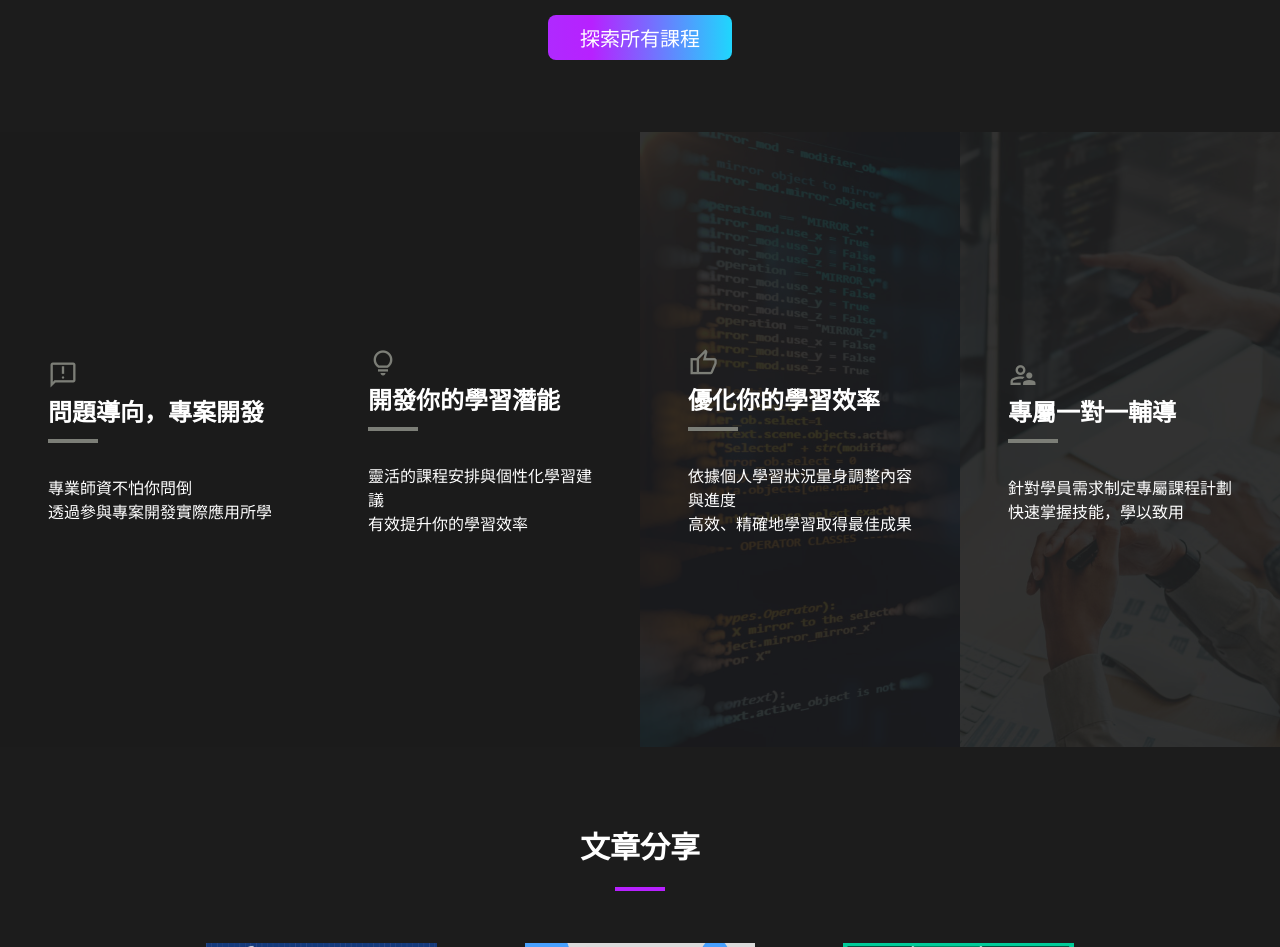
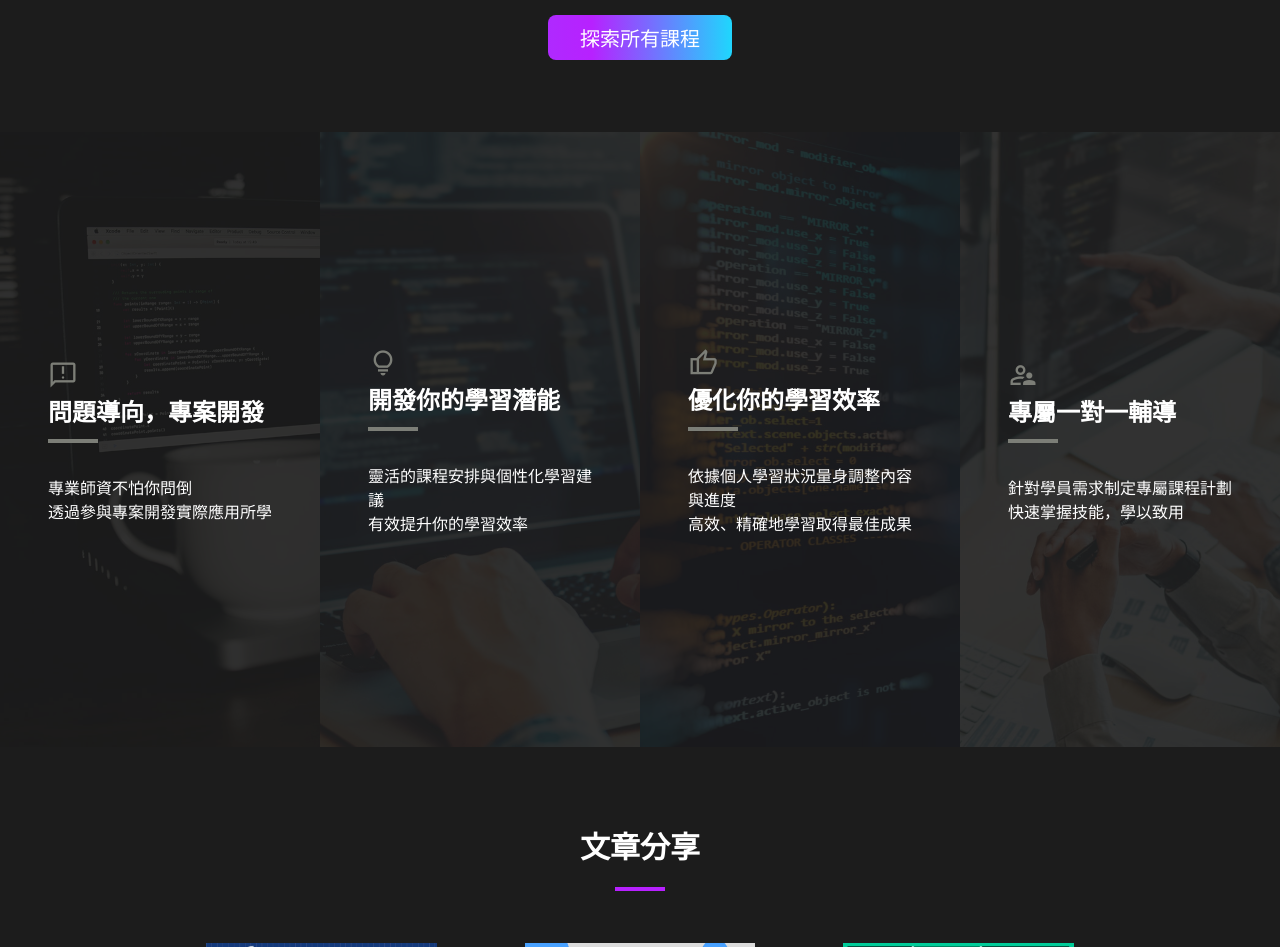
Before and after one commit to ChengHsin0922/Layout_practice2, a plain HTML site: page index.html in a window 1280 px wide. Shown: the part 2840-3787 px from the top of the page. Drawn offline with nearby package versions, Linux system fonts and the light colour scheme; a web font is replaced by a local one.

Commit message:
Update index.html

```diff
--- a/index.html
+++ b/index.html
@@ -341,7 +341,7 @@
                 <ul class="flex ">
                     <li class="w-1/4 group" data-aos="zoom-in-up" data-aos-delay="100">
                         <div
-                            style="background-image: url('assets/images/info_01.jpg');"
+                            style="background-image: url('assets/images/info01.jpg');"
                             class="flex justify-start items-center px-12 z-0 relative h-[615px] bg-cover bg-center before:absolute before:bg-dark-400 before:opacity-90 before:-z-10 before:inset-0 before:hover:opacity-40 before:hover-300">
                             <div class="text-left">
                                 <span
@@ -359,7 +359,7 @@
                     </li>
                     <li class="w-1/4 group" data-aos="zoom-in-up" data-aos-delay="200">
                         <div
-                            style="background-image: url('assets/images/info_02.jpg');"
+                            style="background-image: url('assets/images/info02.jpg');"
                             class="flex justify-start items-center px-12 z-0 relative h-[615px] bg-cover bg-center before:absolute before:bg-dark-400 before:opacity-90 before:-z-10 before:inset-0 before:hover:opacity-40 before:hover-300">
                             <div class="text-left">
                                 <span
```
